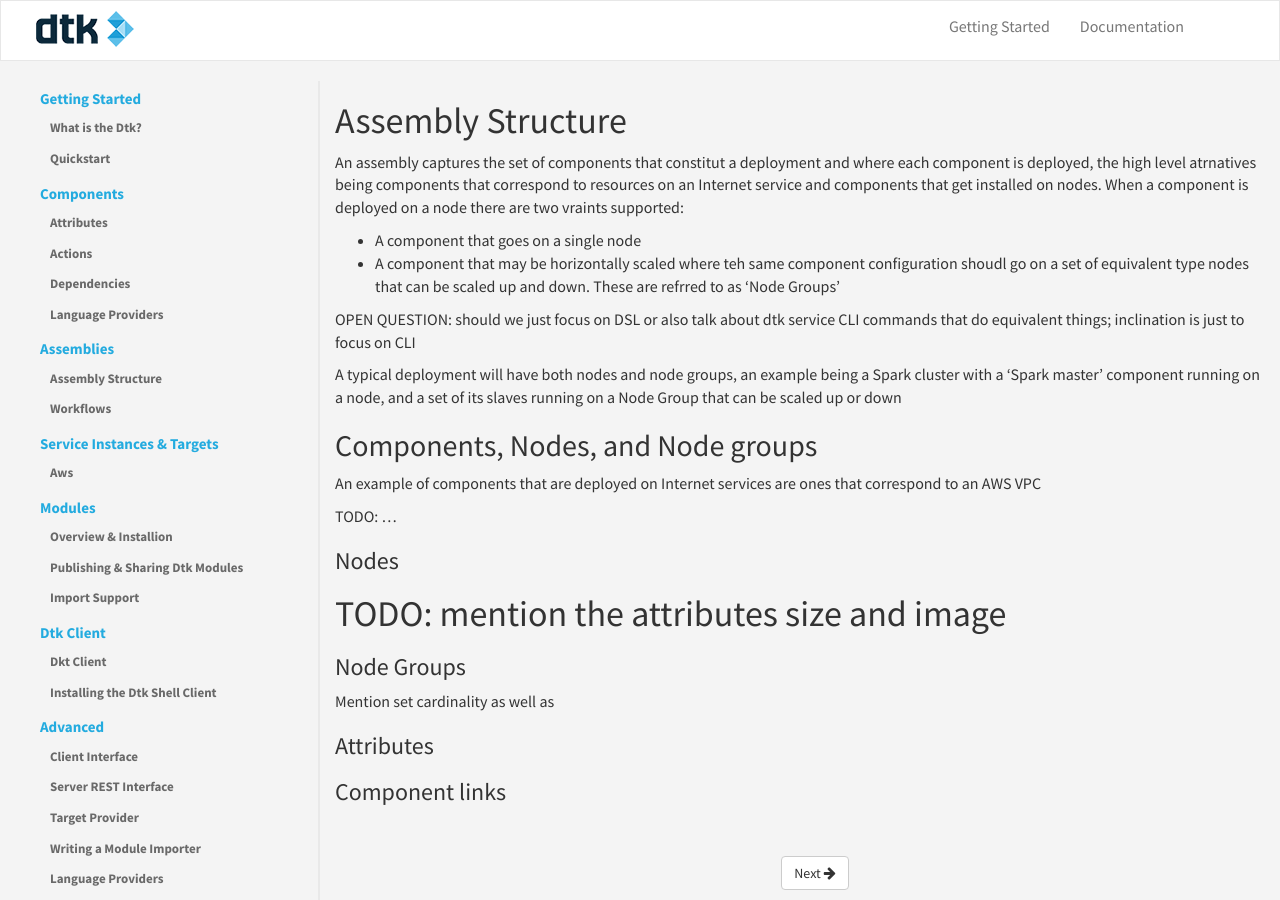
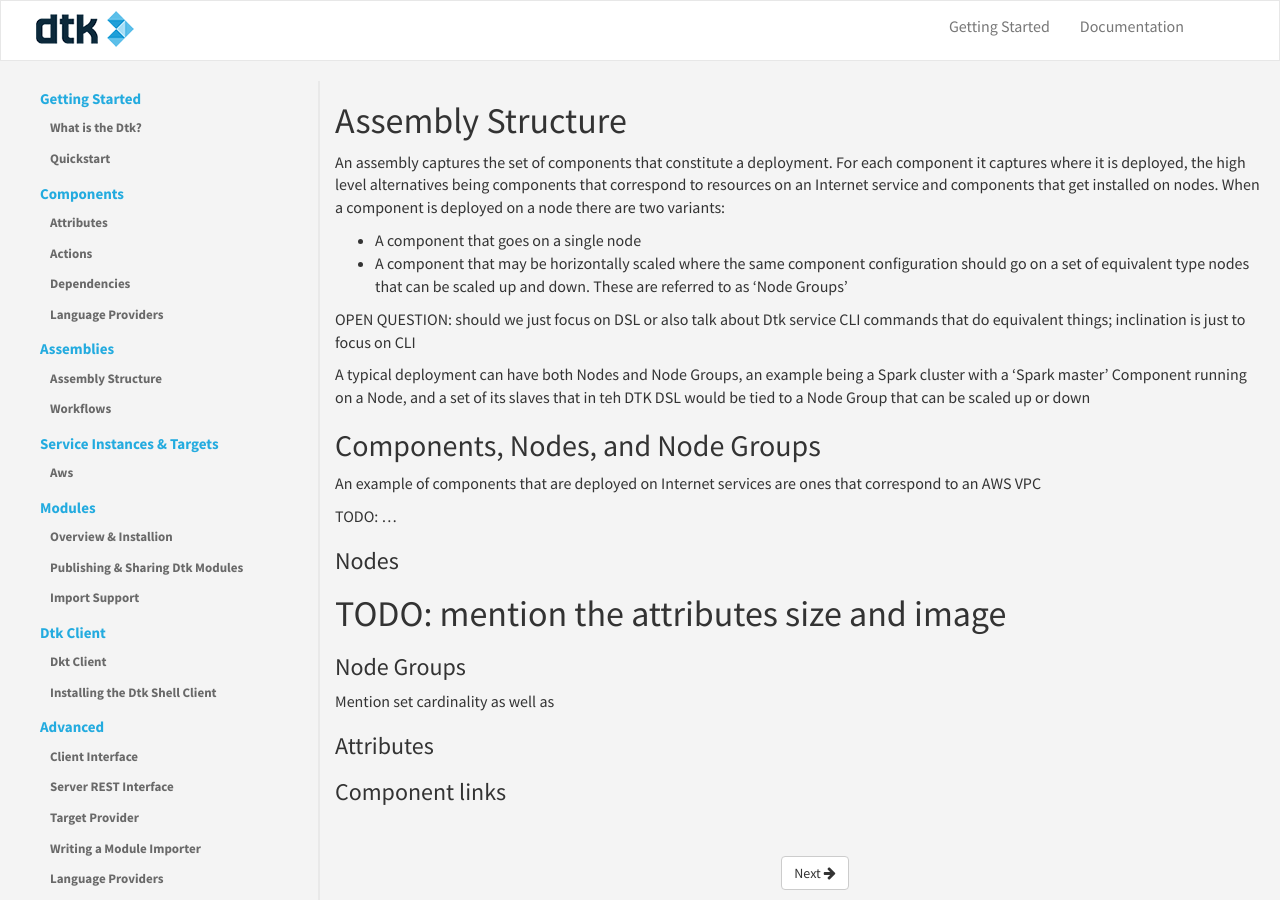
Before and after one commit to dtk/dtk-docs-v1, a Jekyll site: the page built from _assemblies/assembly_structure.md, in a window 1280 px wide and 900 px high. Built offline with Jekyll 4.4.1, drawn with Linux system fonts in a browser that asks for light colours.

Commit message:
Put in notes for _assemblies/assembly_structure.md

```diff
--- a/_assemblies/assembly_structure.md
+++ b/_assemblies/assembly_structure.md
@@ -5,15 +5,16 @@ order: 1
 
 # Assembly Structure
 
-An assembly captures the set of components that constitut a deployment and where each component is deployed, the high level atrnatives being components that correspond to resources on an Internet service and components that get installed on nodes. When a component is deployed on a node there are two vraints supported:
+An assembly captures the set of components that constitute a deployment. For each component it captures where it is deployed, the high level alternatives being components that correspond to resources on an Internet service and components that get installed on nodes. When a component is deployed on a node there are two variants:
 * A component that goes on a single node
-* A component that may be horizontally scaled where teh same component configuration shoudl go on a set of equivalent type nodes that can be scaled up and down. These are refrred to as 'Node Groups'
+* A component that may be horizontally scaled where the same component configuration should go on a set of equivalent type nodes that can be scaled up and down. These are referred to as ‘Node Groups’
 
-OPEN QUESTION: should we just focus on DSL or also talk about dtk service CLI commands that do equivalent things; inclination is just to focus on CLI
+OPEN QUESTION: should we just focus on DSL or also talk about Dtk service CLI commands that do equivalent things; inclination is just to focus on CLI
 
-A typical deployment will have both nodes and node groups, an example being a Spark cluster with a 'Spark master' component running on a node, and a set of its slaves  running on a Node Group that can be scaled up or down
+A typical deployment can have both Nodes and Node Groups, an example being a Spark cluster with a ‘Spark master’ Component running on a Node, and a set of its slaves that in teh DTK DSL would be tied to a Node Group that can be scaled up or down
 
-## Components, Nodes, and Node groups
+
+## Components, Nodes, and Node Groups
 
 An example of components that are deployed on Internet services are ones that correspond to an AWS VPC
 
```
